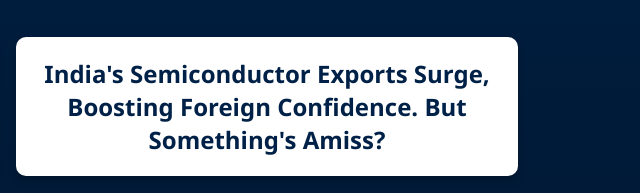
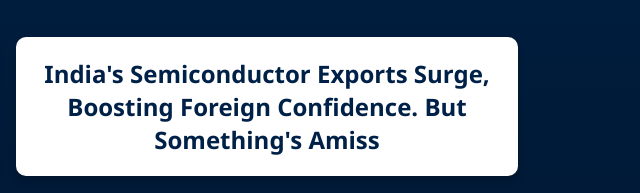
Before and after one commit to VyasanNavneet/C_23058872, a plain HTML site: page index.html in a window 1280 px wide. Shown: the part 309-502 px from the top of the page, 634-1274 px from the left. Drawn offline with Linux system fonts and the light colour scheme.

```diff
--- a/index.html
+++ b/index.html
@@ -62,7 +62,7 @@
             <h2>India Needs to Manufacture EVs for Itself Above All Else</h2>
         </div>
         <div class="box" onclick="openLink('story2.html')">
-            <h2>India's Semiconductor Exports Surge, Boosting Foreign Confidence. But Something's Amiss?</h2>
+            <h2>India's Semiconductor Exports Surge, Boosting Foreign Confidence. But Something's Amiss</h2>
         </div>
         <div class="box" onclick="openLink('story3.html')">
             <h2>Is India's Workforce Bearing the Burden of Its Ambition to Overtake China?</h2>
```
